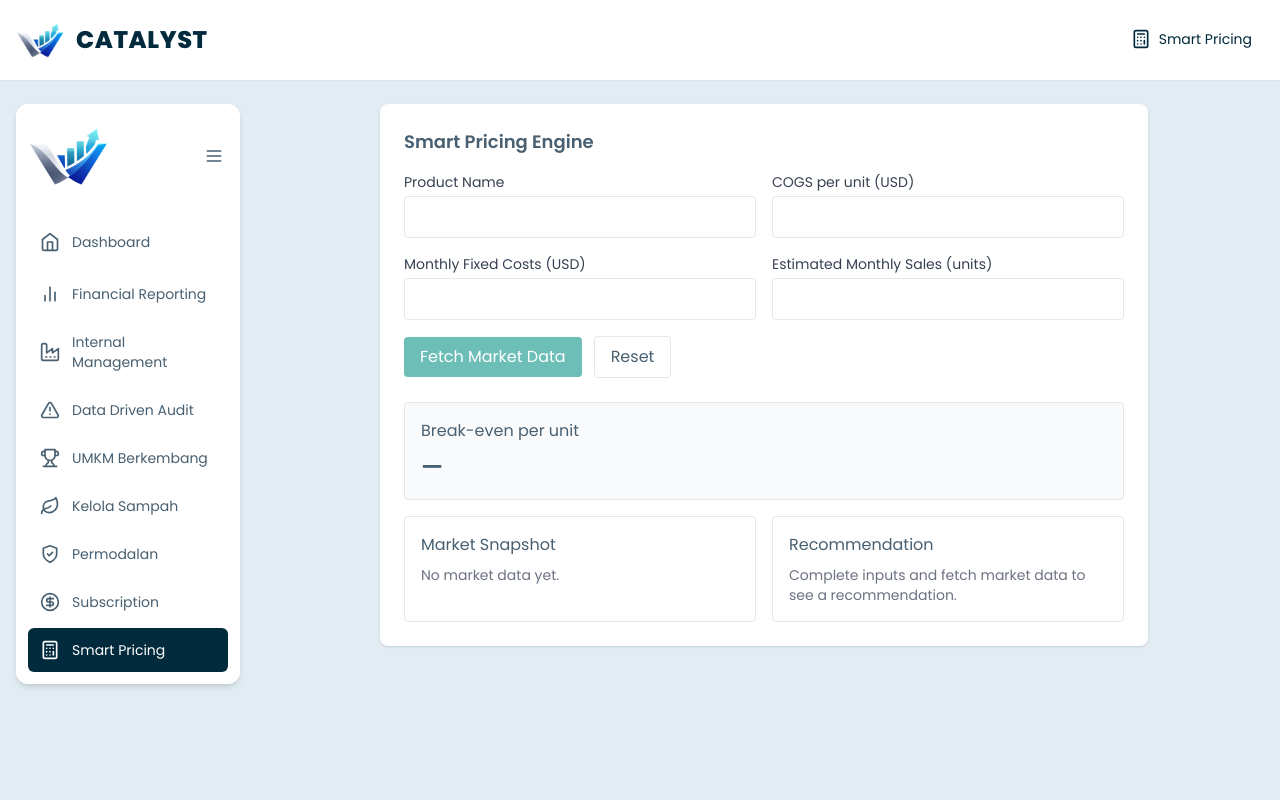
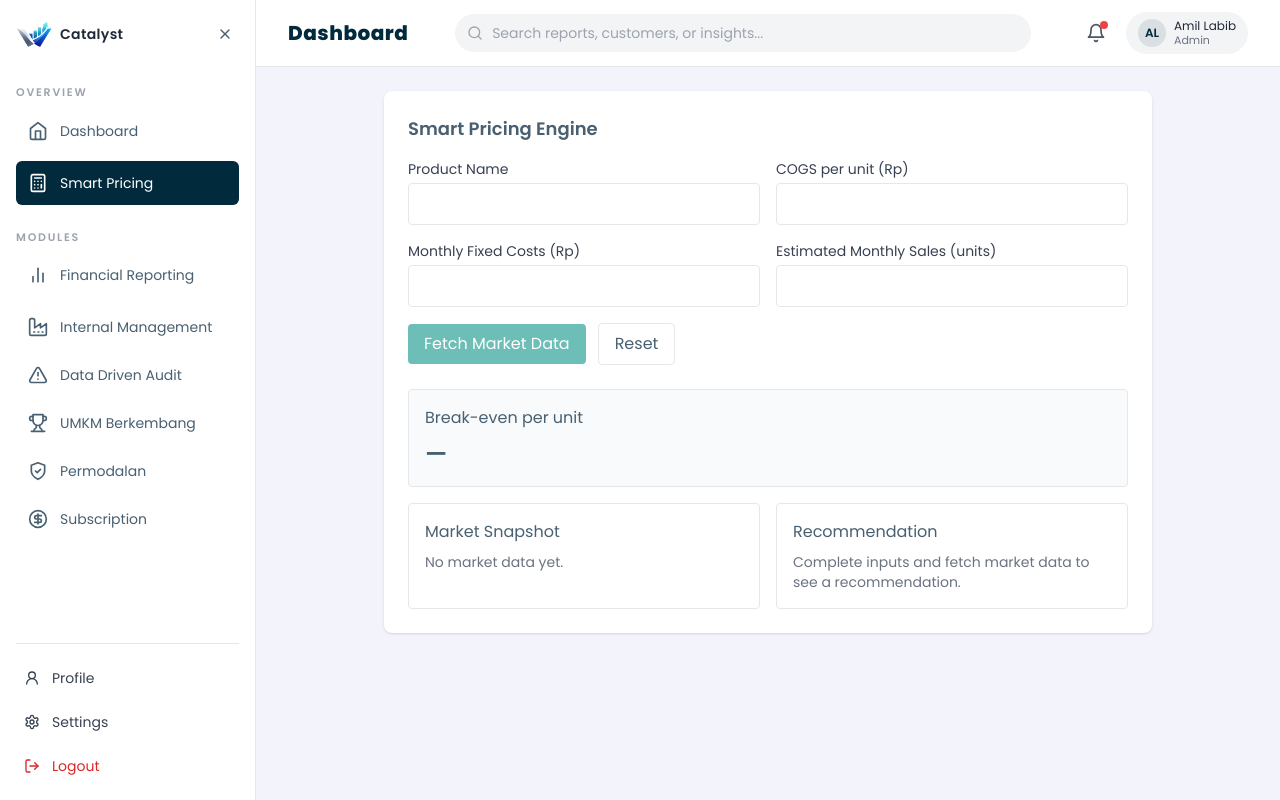
Before and after one commit to AmilLabib/catalyst, a React (Vite) app: page /smart-pricing in a window 1280 px wide. Built offline with nearby package versions, Linux system fonts and the light colour scheme.

Commit message:
fix the design

```diff
--- a/src/App.tsx
+++ b/src/App.tsx
@@ -7,7 +7,6 @@ import InstructionsModal from "./components/InstructionsModal";
 import InternalManagement from "./pages/InternalManagement";
 import DataDriven from "./pages/DataDriven";
 import UmkmBerkembang from "./pages/UmkmBerkembang";
-import KelolaSampah from "./pages/KelolaSampah";
 import Permodalan from "./pages/Permodalan";
 import Subscription from "./pages/Subscription";
 import SmartPricing from "./components/SmartPricing";
@@ -92,7 +91,6 @@ export default function App() {
         <Route path="/internal-management" element={<InternalManagement />} />
         <Route path="/data-driven" element={<DataDriven />} />
         <Route path="/umkm-berkembang" element={<UmkmBerkembang />} />
-        <Route path="/kelola-sampah" element={<KelolaSampah />} />
         <Route path="/permodalan" element={<Permodalan />} />
         <Route path="/subscription" element={<Subscription />} />
         <Route path="/smart-pricing" element={<SmartPricing />} />
--- a/src/components/Navbar.tsx
+++ b/src/components/Navbar.tsx
@@ -1,5 +1,5 @@
 import { Link } from "react-router-dom";
-import { Menu, Calculator } from "lucide-react";
+import { Menu, Bell, Search } from "lucide-react";
 
 type Props = {
   onMobileMenu?: () => void;
@@ -7,8 +7,9 @@ type Props = {
 
 export default function Navbar({ onMobileMenu }: Props) {
   return (
-    <div className="bg-white shadow-sm">
-      <div className="max-w-[90rem] mx-auto px-4 md:pl-4 py-4 flex items-center justify-between">
+    <header className="bg-white border-b">
+      <div className="max-w-[90rem] mx-auto px-4 md:px-8 py-3 flex items-center gap-4">
+        {/* Mobile menu button */}
         <div className="md:hidden">
           <button
             onClick={onMobileMenu}
@@ -18,28 +19,49 @@ export default function Navbar({ onMobileMenu }: Props) {
             <Menu className="w-6 h-6" />
           </button>
         </div>
-
-        <div className="flex-1 flex items-center justify-center md:justify-start">
-          <Link to="/dashboard" className="flex items-center gap-3">
-            <img src="/logo.png" alt="logo" className="w-10 md:w-12" />
-            <span className="text-xl md:text-2xl font-extrabold text-primary tracking-wide">
-              CATALYST
+        {/* Logo / title */}
+        <div className="flex items-center gap-2 md:gap-3">
+          <Link to="/dashboard" className="flex items-center gap-2 md:gap-3">
+            <span className="hidden sm:inline text-lg md:text-xl font-extrabold text-primary tracking-wide">
+              Dashboard
             </span>
           </Link>
         </div>
 
-        <div className="md:block hidden">
-          <Link
-            to="/smart-pricing"
-            className="inline-flex items-center gap-2 px-3 py-1 rounded hover:bg-gray-100"
+        {/* Search bar */}
+        <div className="flex-1 flex justify-center">
+          <div className="w-full max-w-xl relative">
+            <span className="absolute left-3 top-1/2 -translate-y-1/2 text-gray-400">
+              <Search className="w-4 h-4" />
+            </span>
+            <input
+              type="text"
+              placeholder="Search reports, customers, or insights..."
+              className="w-full pl-9 pr-3 py-2 rounded-full bg-gray-100 border border-transparent focus:border-primary/40 focus:bg-white focus:outline-none text-sm"
+            />
+          </div>
+        </div>
+
+        {/* Right controls */}
+        <div className="flex items-center gap-3">
+          <button
+            aria-label="Notifications"
+            className="relative p-2 rounded-full hover:bg-gray-100"
           >
-            <Calculator className="w-5 h-5 text-primary" />
-            <span className="text-sm font-medium text-primary">
-              Smart Pricing
-            </span>
-          </Link>
+            <Bell className="w-5 h-5 text-gray-600" />
+            <span className="absolute top-1.5 right-1.5 block w-2 h-2 rounded-full bg-red-500" />
+          </button>
+          <div className="hidden md:flex items-center gap-2 px-3 py-1.5 rounded-full bg-gray-100">
+            <div className="w-7 h-7 rounded-full bg-primary/10 flex items-center justify-center text-xs font-semibold text-primary">
+              AL
+            </div>
+            <div className="leading-tight">
+              <p className="text-xs font-medium text-gray-800">Amil Labib</p>
+              <p className="text-[11px] text-gray-500">Admin</p>
+            </div>
+          </div>
         </div>
       </div>
-    </div>
+    </header>
   );
 }
--- a/src/components/Sidebar.tsx
+++ b/src/components/Sidebar.tsx
@@ -8,10 +8,12 @@ import {
   Factory,
   AlertTriangle,
   Trophy,
-  Leaf,
   ShieldCheck,
   CircleDollarSign,
   Calculator,
+  Settings,
+  LogOut,
+  User2,
 } from "lucide-react";
 
 type Props = {
@@ -50,47 +52,93 @@ export default function Sidebar({ mobileOpen = false, onClose }: Props) {
     <>
       {/* Desktop sidebar */}
       <aside
-        className={`bg-white rounded-xl p-3 shadow-md hidden md:block transition-all duration-300 ease-in-out overflow-hidden ${
-          collapsed ? "w-20" : "w-56"
+        className={`hidden md:flex flex-col h-screen sticky top-0 bg-white border-r px-4 py-4 transition-all duration-300 ease-in-out ${
+          collapsed ? "w-20" : "w-64"
         }`}
       >
-        <div className="mb-6 flex items-center justify-between">
-          <div
-            className={`transition-all duration-300 ease-in-out ${
-              collapsed ? "w-8" : "w-40"
-            }`}
+        {/* Top logo and toggle */}
+        <div className="mb-8 flex items-center justify-between">
+          <button
+            className="flex items-center gap-2"
+            onClick={() => setCollapsed((s) => !s)}
           >
             <img
               src="/logo.png"
               alt="logo"
-              className={`block ${collapsed ? "w-8" : "w-20"}`}
+              className={`transition-all ${collapsed ? "w-8" : "w-9"}`}
             />
-          </div>
+            <span
+              className={`text-sm font-semibold text-gray-800 tracking-wide transition-all origin-left ${
+                collapsed ? "opacity-0 scale-95 w-0" : "opacity-100 scale-100"
+              }`}
+            >
+              Catalyst
+            </span>
+          </button>
 
           <button
             onClick={() => setCollapsed((s) => !s)}
             aria-label={collapsed ? "Expand sidebar" : "Collapse sidebar"}
-            className="p-1 rounded hover:bg-gray-100"
+            className="p-1.5 rounded-md hover:bg-gray-100"
           >
             {collapsed ? (
-              <X className="w-5 h-5" />
+              <Menu className="w-4 h-4" />
             ) : (
-              <Menu className="w-5 h-5" />
+              <X className="w-4 h-4" />
             )}
           </button>
         </div>
 
-        <nav className="space-y-1">
+        {/* Main navigation */}
+        <nav className="flex-1 space-y-6 overflow-y-auto">
+          <div>
+            <p
+              className={`text-[11px] font-semibold uppercase tracking-[0.16em] text-gray-400 mb-2 ${
+                collapsed ? "opacity-0" : "opacity-100"
+              }`}
+            >
+              Overview
+            </p>
+            <div className="space-y-1">
               {item("Dashboard", "/dashboard", Home)}
+              {item("Smart Pricing", "/smart-pricing", Calculator)}
+            </div>
+          </div>
+
+          <div>
+            <p
+              className={`text-[11px] font-semibold uppercase tracking-[0.16em] text-gray-400 mb-2 ${
+                collapsed ? "opacity-0" : "opacity-100"
+              }`}
+            >
+              Modules
+            </p>
+            <div className="space-y-1">
               {item("Financial Reporting", "/financial", BarChart2)}
               {item("Internal Management", "/internal-management", Factory)}
               {item("Data Driven Audit", "/data-driven", AlertTriangle)}
               {item("UMKM Berkembang", "/umkm-berkembang", Trophy)}
-          {item("Kelola Sampah", "/kelola-sampah", Leaf)}
               {item("Permodalan", "/permodalan", ShieldCheck)}
               {item("Subscription", "/subscription", CircleDollarSign)}
-          {item("Smart Pricing", "/smart-pricing", Calculator)}
+            </div>
+          </div>
         </nav>
+
+        {/* Bottom user/settings/logout */}
+        <div className="mt-4 pt-4 border-t space-y-2">
+          <button className="w-full flex items-center gap-3 px-2 py-2 rounded-md hover:bg-gray-50 text-sm text-gray-700">
+            <User2 className="w-4 h-4" />
+            {!collapsed && <span>Profile</span>}
+          </button>
+          <button className="w-full flex items-center gap-3 px-2 py-2 rounded-md hover:bg-gray-50 text-sm text-gray-700">
+            <Settings className="w-4 h-4" />
+            {!collapsed && <span>Settings</span>}
+          </button>
+          <button className="w-full flex items-center gap-3 px-2 py-2 rounded-md hover:bg-red-50 text-sm text-red-600">
+            <LogOut className="w-4 h-4" />
+            {!collapsed && <span>Logout</span>}
+          </button>
+        </div>
       </aside>
 
       {/* Mobile drawer overlay */}
@@ -113,7 +161,6 @@ export default function Sidebar({ mobileOpen = false, onClose }: Props) {
               {item("Internal Management", "/internal-management", Factory)}
               {item("Data Driven Audit", "/data-driven", AlertTriangle)}
               {item("UMKM Berkembang", "/umkm-berkembang", Trophy)}
-              {item("Kelola Sampah", "/kelola-sampah", Leaf)}
               {item("Permodalan", "/permodalan", ShieldCheck)}
               {item("Subscription", "/subscription", CircleDollarSign)}
               {item("Smart Pricing", "/smart-pricing", Calculator)}
--- a/src/components/SmartPricing.tsx
+++ b/src/components/SmartPricing.tsx
@@ -16,10 +16,11 @@ const initialState: FormState = {
 };
 
 function formatCurrency(n: number) {
-  return n.toLocaleString(undefined, {
+  // Format numbers as Indonesian Rupiah, no fractional digits
+  return n.toLocaleString("id-ID", {
     style: "currency",
-    currency: "USD",
-    maximumFractionDigits: 2,
+    currency: "IDR",
+    maximumFractionDigits: 0,
   });
 }
 
@@ -30,6 +31,7 @@ export default function SmartPricing() {
     lowest: number;
     highest: number;
   } | null>(null);
+  const [imageUrl, setImageUrl] = useState<string | null>(null);
   const [loading, setLoading] = useState(false);
 
   const handleChange = (k: keyof FormState, v: string) => {
@@ -66,20 +68,75 @@ export default function SmartPricing() {
         marketAvg * 1.02,
         breakEven * (1 + marginTarget) + (marketAvg - breakEven) * 0.5,
       );
-      return Math.round(recommended * 100) / 100;
+      return Math.round(recommended);
     }
     if (marketAvg >= breakEven * 0.95) {
       // near market avg: small premium over break-even
       const recommended = Math.max(breakEven * 1.12, marketAvg);
-      return Math.round(recommended * 100) / 100;
+      return Math.round(recommended);
     }
     // market lower than break-even
-    return Math.round(breakEven * 100) / 100;
+    return Math.round(breakEven);
   };
 
   const handleFetchMarket = async () => {
     if (!form.productName) return;
     setLoading(true);
+    setImageUrl(null);
+
+    // First try Gemini assistant to fetch live e-commerce data (expects JSON-only reply)
+    try {
+      const prompt = `You are an e-commerce aggregator. Given the product name \"${String(
+        form.productName,
+      ).replace(
+        /\"/g,
+        '\\"',
+      )}\", return a JSON object ONLY (no extra text) with the following keys:\n{"average": <number>, "lowest": <number>, "highest": <number>, "image": "<url>"}\nPrices should be numbers representing Indonesian Rupiah (IDR). If you cannot find exact values, provide reasonable estimates. Respond strictly with valid JSON.`;
+
+      const res = await fetch("/api/gemini", {
+        method: "POST",
+        headers: { "Content-Type": "application/json" },
+        body: JSON.stringify({ message: prompt }),
+      });
+
+      const payload = await res.json();
+      const assistantReply = payload?.reply ?? payload?.replyText ?? "";
+
+      // Try to parse assistant reply as JSON
+      let parsed: any = null;
+      try {
+        parsed = JSON.parse(assistantReply);
+      } catch (err) {
+        // If assistant returned extra text, try to extract JSON substring
+        const jsonMatch = assistantReply.match(/\{[\s\S]*\}/);
+        if (jsonMatch) {
+          try {
+            parsed = JSON.parse(jsonMatch[0]);
+          } catch (e) {
+            parsed = null;
+          }
+        }
+      }
+
+      if (parsed && (parsed.average || parsed.lowest || parsed.highest)) {
+        const m = {
+          average: Number(parsed.average) || 0,
+          lowest: Number(parsed.lowest) || 0,
+          highest: Number(parsed.highest) || 0,
+        };
+        setMarket(m);
+        if (parsed.image) setImageUrl(String(parsed.image));
+        else setImageUrl(null);
+        setLoading(false);
+        return;
+      }
+      // else fallthrough to mock
+    } catch (err) {
+      // ignore and fallback to mock
+      console.warn("Gemini fetch failed, falling back to mock", err);
+    }
+
+    // Fallback: deterministic mock pricing
     const m = await fetchMarketPricing(form.productName);
     setMarket(m);
     setLoading(false);
@@ -94,17 +151,22 @@ export default function SmartPricing() {
 
   if (market && breakEven !== null) {
     recommendedPrice = computeRecommendation(market.average, breakEven);
-    profitMarginPct =
-      Math.round(
-        ((recommendedPrice - Number(form.cogs)) / recommendedPrice) * 10000,
-      ) / 100;
+    // Ensure no division by zero and compute margin as %
+    if (recommendedPrice && Number(form.cogs) >= 0 && recommendedPrice !== 0) {
+      profitMarginPct =
+        Math.round(
+          ((recommendedPrice - Number(form.cogs)) / recommendedPrice) * 10000,
+        ) / 100;
+    } else {
+      profitMarginPct = null;
+    }
 
     if (market.average >= breakEven * 1.25) {
-      rationale = `Market average (${formatCurrency(market.average)}) is well above your break-even (${formatCurrency(breakEven)}). We recommend a competitive premium while testing elasticity.`;
+      rationale = `Market average (${formatCurrency(Math.round(market.average))}) is well above your break-even (${formatCurrency(Math.round(breakEven))}). We recommend a competitive premium while testing elasticity.`;
     } else if (market.average >= breakEven * 0.95) {
-      rationale = `Market average (${formatCurrency(market.average)}) is near your break-even. Recommend a modest margin and monitor conversions.`;
+      rationale = `Market average (${formatCurrency(Math.round(market.average))}) is near your break-even. Recommend a modest margin and monitor conversions.`;
     } else {
-      rationale = `Market prices (${formatCurrency(market.lowest)} - ${formatCurrency(market.highest)}) are below your break-even (${formatCurrency(breakEven)}). Consider reducing COGS or lowering fixed costs before pricing above break-even.`;
+      rationale = `Market prices (${formatCurrency(Math.round(market.lowest))} - ${formatCurrency(Math.round(market.highest))}) are below your break-even (${formatCurrency(Math.round(breakEven))}). Consider reducing COGS or lowering fixed costs before pricing above break-even.`;
     }
   }
 
@@ -126,28 +188,28 @@ export default function SmartPricing() {
 
         <div>
           <label className="block text-sm font-medium text-gray-700">
-            COGS per unit (USD)
+            COGS per unit (Rp)
           </label>
           <input
             value={form.cogs === "" ? "" : String(form.cogs)}
             onChange={(e) => handleChange("cogs", e.target.value)}
             type="number"
             min="0"
-            step="0.01"
+            step="1"
             className="mt-1 block w-full rounded border px-3 py-2"
           />
         </div>
 
         <div>
           <label className="block text-sm font-medium text-gray-700">
-            Monthly Fixed Costs (USD)
+            Monthly Fixed Costs (Rp)
           </label>
           <input
             value={form.monthlyFixed === "" ? "" : String(form.monthlyFixed)}
             onChange={(e) => handleChange("monthlyFixed", e.target.value)}
             type="number"
             min="0"
-            step="0.01"
+            step="1"
             className="mt-1 block w-full rounded border px-3 py-2"
           />
         </div>
@@ -198,6 +260,15 @@ export default function SmartPricing() {
             <h5 className="font-medium">Market Snapshot</h5>
             {market ? (
               <div className="mt-2">
+                {imageUrl && (
+                  <div className="mb-3">
+                    <img
+                      src={imageUrl}
+                      alt={form.productName || "product"}
+                      className="w-28 h-28 object-cover rounded"
+                    />
+                  </div>
+                )}
                 <p>
                   Average: <strong>{formatCurrency(market.average)}</strong>
                 </p>
--- a/src/index.css
+++ b/src/index.css
@@ -3,10 +3,11 @@
 @tailwind utilities;
 
 :root {
-  --bg: #e8ecf2;
+  /* Keep these in sync with tailwind.config.cjs colors */
+  --bg: #e1ecf3; /* matches theme.colors.bg */
   --card-bg: #ffffff;
   --primary: #012a3d;
-  --text: #000000;
+  --text: #486071; /* matches theme.colors.text */
 }
 
 html,
--- a/src/layouts/MainLayout.tsx
+++ b/src/layouts/MainLayout.tsx
@@ -1,23 +1,23 @@
-import Sidebar from '../components/Sidebar'
-import Navbar from '../components/Navbar'
-import { Outlet } from 'react-router-dom'
-import { useState } from 'react'
+import Sidebar from "../components/Sidebar";
+import Navbar from "../components/Navbar";
+import { Outlet } from "react-router-dom";
+import { useState } from "react";
 
 export default function MainLayout() {
-  const [mobileOpen, setMobileOpen] = useState(false)
+  const [mobileOpen, setMobileOpen] = useState(false);
 
   return (
-    <div className="min-h-screen bg-bg">
-      <Navbar onMobileMenu={() => setMobileOpen(true)} />
+    <div className="min-h-screen bg-[#f3f4fb] flex">
+      {/* Sidebar (desktop + mobile handled inside component) */}
+      <Sidebar mobileOpen={mobileOpen} onClose={() => setMobileOpen(false)} />
 
-  <div className="max-w-[90rem] mx-auto px-4 py-6 flex gap-6">
-        {/* Desktop sidebar */}
-        <Sidebar mobileOpen={mobileOpen} onClose={() => setMobileOpen(false)} />
-
-        <div className="flex-1">
+      {/* Main content area */}
+      <div className="flex-1 flex flex-col min-w-0">
+        <Navbar onMobileMenu={() => setMobileOpen(true)} />
+        <main className="px-4 md:px-8 py-6 max-w-[90rem] w-full mx-auto">
           <Outlet />
-        </div>
+        </main>
       </div>
     </div>
-  )
+  );
 }
--- a/src/pages/Dashboard.tsx
+++ b/src/pages/Dashboard.tsx
@@ -6,7 +6,6 @@ import {
   formatRupiah,
 } from "../data/financials";
 import {
-  Leaf,
   ShieldCheck,
   BarChart2,
   Factory,
@@ -150,31 +149,7 @@ export default function Dashboard() {
           </div>
         </section>
 
-        {/* Kelola Sampah Summary */}
-        <section className="lg:col-span-4 bg-white rounded-xl p-4 shadow">
-          <div className="flex items-center gap-2 mb-2">
-            <Leaf className="w-5 h-5 text-primary" />
-            <h3 className="text-lg font-semibold">Kelola Sampah</h3>
-          </div>
-          <div className="space-y-2 text-sm text-gray-700">
-            <div className="flex justify-between">
-              <span>Total Daur Ulang</span>
-              <span className="font-bold text-primary">120 Kg</span>
-            </div>
-            <div className="flex justify-between">
-              <span>Catalyst Points</span>
-              <span className="font-bold text-primary">600</span>
-            </div>
-          </div>
-          <div className="mt-3">
-            <Link
-              to="/kelola-sampah"
-              className="text-primary text-sm hover:underline"
-            >
-              Kelola
-            </Link>
-          </div>
-        </section>
+        {/* Kelola Sampah feature removed */}
 
         {/* Permodalan Summary */}
         <section className="lg:col-span-4 bg-white rounded-xl p-4 shadow">
--- a/src/pages/Subscription.tsx
+++ b/src/pages/Subscription.tsx
@@ -27,7 +27,6 @@ export default function Subscription() {
               <p className="font-medium">Unlocked Features</p>
               <ul className="list-disc ml-5 mt-2 text-gray-700 space-y-1">
                 <li>UMKM berkembang</li>
-                <li>Tata Kelola Sampah</li>
                 <li>Pelaporan Keuangan (Tanpa QR) Maks. 3x</li>
               </ul>
             </div>
@@ -58,7 +57,6 @@ export default function Subscription() {
               <p className="font-medium">Unlocked Features</p>
               <ul className="list-disc ml-5 mt-2 text-gray-700 space-y-1">
                 <li>UMKM berkembang</li>
-                <li>Tata Kelola Sampah</li>
                 <li>Pelaporan Keuangan (Tanpa QR)</li>
                 <li>Financial Reporting Authomatization</li>
                 <li>Permodalan</li>
@@ -94,7 +92,6 @@ export default function Subscription() {
               <p className="font-medium">Unlocked Features</p>
               <ul className="list-disc ml-5 mt-2 text-gray-700 space-y-1">
                 <li>UMKM berkembang</li>
-                <li>Tata Kelola Sampah</li>
                 <li>Pelaporan Keuangan (Tanpa QR)</li>
                 <li>Financial Reporting Authomatization</li>
                 <li>Permodalan</li>
```
Lines whose indentation alone changed are shown as unchanged.
